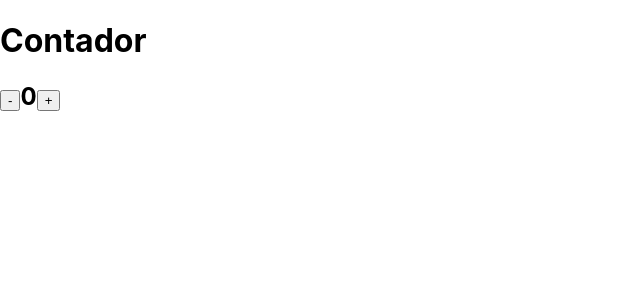
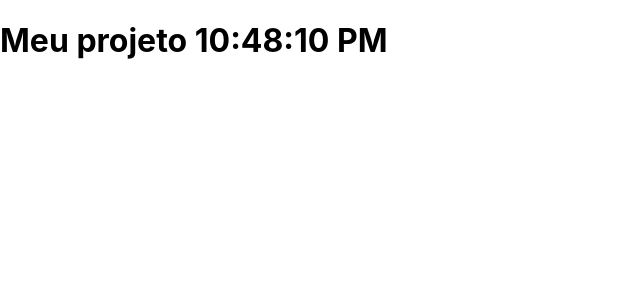
Before and after one commit to Thiagodessa41/React-estudo, a React (Create React App) app: page / in a window 1280 px wide. Shown: the top 300 px of the page, without its empty margins (0-640 px from the left). Built offline with nearby package versions, Linux system fonts and the light colour scheme.

Commit message:
ciclo vida componentes
hora atual

```diff
--- a/src/App.js
+++ b/src/App.js
@@ -1,44 +1,30 @@
 import React, {Component} from "react";
+
+
 
 class App extends Component{
 
   constructor(props){
     super(props);
     this.state={
-      nome:'Thiago',
-      contador: 0
-    }
-    this.aumentar = this.aumentar.bind(this);
-    this.diminuir = this.diminuir.bind(this);
+          hora:'00:00:00'
+    };
   }
 
-  aumentar(){
-    let state = this.state;
-    state.contador += 1;
-    this.setState(state);
+  componentDidMount(){
+    setInterval(()=>{
+      this.setState({hora: new Date().toLocaleTimeString()})
+    },1000);
   }
 
-  diminuir(){
-    let state = this.state;
-    if(state.contador === 0){
-        alert("Ops chegou a zero!:");
-        return;
-    }
-    state.contador -= 1;
-    this.setState(state);
-  }
-
+componentDidUpdate(){
+  console.log('atualizou')
+}
 
   render(){
     return(
       <div>
-
-        <h1>Contador</h1>
-        <h2>
-          <button onClick={this.diminuir}>-</button>
-            {this.state.contador}
-            <button onClick={this.aumentar} >+</button>
-        </h2>
+        <h1>Meu projeto {this.state.hora} </h1>
 
       </div>
     )
```
